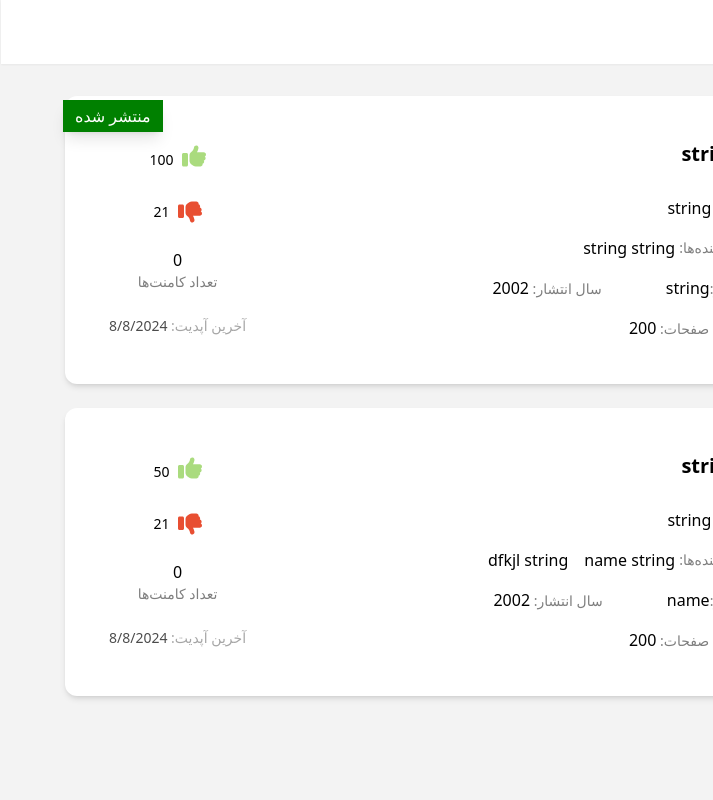
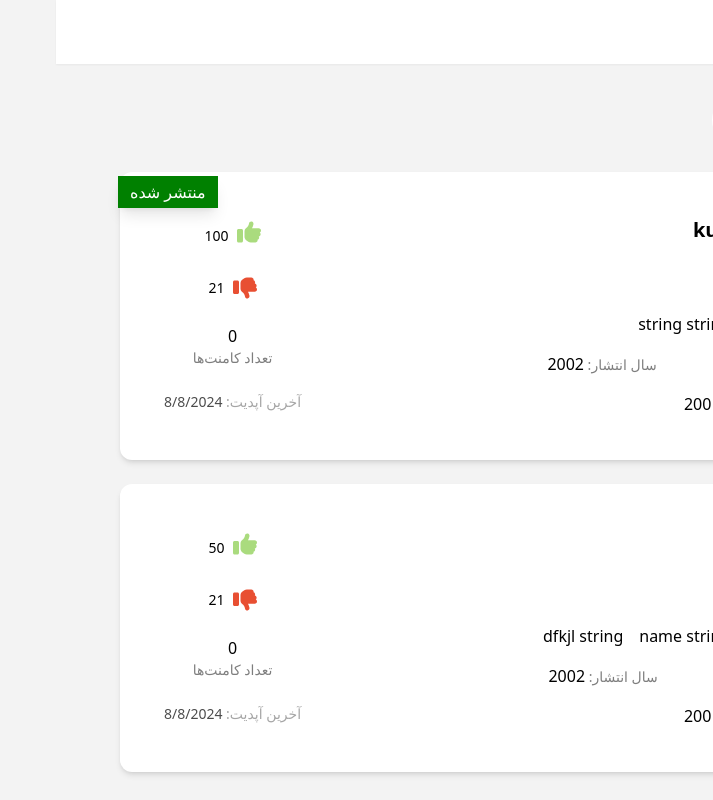
Before and after one commit to MahshadOliaie/cognitive, a React (Vite) app: page /books in a window 1280 px wide. Shown: the whole page, without its empty margins (567-1280 px from the left). Built offline with nearby package versions, Linux system fonts and the light colour scheme.

Commit message:
add search to books page

```diff
--- a/public/books.json
+++ b/public/books.json
@@ -1,7 +1,7 @@
 [
   {
     "id": 1,
-    "name": "string",
+    "name": "kuhuklmn",
     "coverImage": "/4.jpg",
     "description": "string",
     "pageNumber": 200,
--- a/src/components/Pages/BooksPage/BooksPage.jsx
+++ b/src/components/Pages/BooksPage/BooksPage.jsx
@@ -1,13 +1,16 @@
 import { useEffect, useState } from "react"
 import BookCard from "../../BookCard/BookCard"
 import useFetch from "../../../hooks/useFetch"
+import CustomSearchBar from "../../CustomSearchBar/CustomSearchBar"
 
 function BooksPage() {
     const [data, setData] = useState([])
+    const [filteredData, setFilteredData] = useState([])
     const books = useFetch('/books.json')
 
     useEffect(() => {
         setData(books)
+        setFilteredData(books)
 
         return () => {
 
@@ -16,11 +19,16 @@ function BooksPage() {
     }, [books])
 
     return (
-        <div className="flex flex-col gap-6">
-            {data.map(book => {
-                return <BookCard key={book.id} data={book} />
-            })}
-        </div>
+        <>
+            <div className="flex items-center justify-between px-4">
+                <CustomSearchBar setFilteredData={setFilteredData} data={data}/>
+            </div>
+            <div className="flex flex-col gap-6 py-7">
+                {filteredData.map(book => {
+                    return <BookCard key={book.id} data={book} />
+                })}
+            </div>
+        </>
     )
 }
 
```
